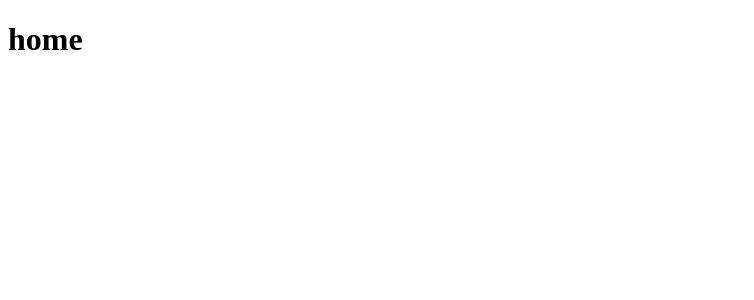
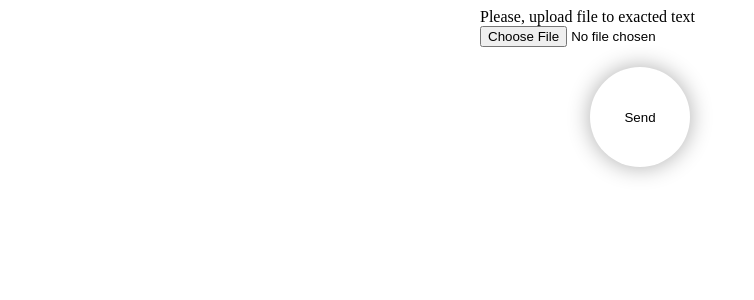
Before and after one commit to ycarpenter/convert-photo2text, a React (Create React App) app: page / in a window 1280 px wide. Shown: the top 300 px of the page, without its empty margins (0-754 px from the left). Built offline with nearby package versions, Linux system fonts and the light colour scheme.

Commit message:
feat: add form

```diff
--- a/public/index.html
+++ b/public/index.html
@@ -13,32 +13,13 @@
       manifest.json provides metadata used when your web app is installed on a
       user's mobile device or desktop. See https://developers.google.com/web/fundamentals/web-app-manifest/
     -->
-    <link rel="manifest" href="%PUBLIC_URL%/manifest.json" />
-    <!--
-      Notice the use of %PUBLIC_URL% in the tags above.
-      It will be replaced with the URL of the `public` folder during the build.
-      Only files inside the `public` folder can be referenced from the HTML.
-
-      Unlike "/favicon.ico" or "favicon.ico", "%PUBLIC_URL%/favicon.ico" will
-      work correctly both with client-side routing and a non-root public URL.
-      Learn how to configure a non-root public URL by running `npm run build`.
-    -->
+    <!-- <link rel="manifest" href="%PUBLIC_URL%/manifest.json" /> -->
     <title>PhotoToText</title>
   </head>
 
   <body>
     <noscript>You need to enable JavaScript to run this app.</noscript>
     <div id="root"></div>
-    <!--
-      This HTML file is a template.
-      If you open it directly in the browser, you will see an empty page.
-
-      You can add webfonts, meta tags, or analytics to this file.
-      The build step will place the bundled scripts into the <body> tag.
-
-      To begin the development, run `npm start` or `yarn start`.
-      To create a production bundle, use `npm run build` or `yarn build`.
-    -->
   </body>
 
 </html>
--- a/src/App.tsx
+++ b/src/App.tsx
@@ -1,7 +1,6 @@
-import React from 'react'
+import Main from './pages/Main'
 
-const App = () => {
-  return <h1>home</h1>
+export const App = () => {
+  return <Main />
 }
-
 export default App
--- /dev/null
+++ b/src/components/Button/Button.styled.ts
@@ -0,0 +1,11 @@
+import styled from 'styled-components'
+
+export const Button = styled.button`
+  border-radius: 50%;
+  box-shadow: 0 0 22.5px 0.5px #b0b0b0;
+  width: 100px;
+  height: 100px;
+  background: transparent;
+  border: none;
+  cursor: pointer;
+`
--- /dev/null
+++ b/src/components/Button/Buttons.tsx
@@ -0,0 +1,5 @@
+import { Button } from './Button.styled'
+
+export default function Buttons() {
+  return <Button type='submit'>Send</Button>
+}
--- /dev/null
+++ b/src/components/FieldFile/FieldFile.jsx
@@ -0,0 +1,10 @@
+import { InputFile } from './InputFile.styled'
+
+export default function FieldFile() {
+  return (
+    <label htmlFor='uploadPic'>
+      Please, upload file to exacted text
+      <InputFile type='file' name='uploadPic' id='uploadPic' />
+    </label>
+  )
+}
--- /dev/null
+++ b/src/components/FieldFile/InputFile.styled.ts
@@ -0,0 +1,5 @@
+import styled from 'styled-components'
+
+export const InputFile = styled.input`
+  margin: 0 auto;
+`
--- /dev/null
+++ b/src/pages/FormUpload.styled.ts
@@ -0,0 +1,12 @@
+import styled from 'styled-components'
+
+export const FormUpload = styled.form`
+  display: flex;
+  flex-direction: column;
+  align-items: center;
+  margin: 0 auto;
+  gap: 20px;
+  max-width: 320px;
+`
+
+export default FormUpload
--- /dev/null
+++ b/src/pages/Main.jsx
@@ -0,0 +1,17 @@
+import Buttons from '../components/Button/Buttons'
+import FieldFile from '../components/FieldFile/FieldFile'
+import FormUpload from './FormUpload.styled'
+
+const sendForm = (e) => {
+  e.preventDefault()
+  console.log(e)
+}
+
+export default function Main() {
+  return (
+    <FormUpload autoComplete='off' onSubmit={() => sendForm}>
+      <FieldFile />
+      <Buttons />
+    </FormUpload>
+  )
+}
```
Also changed, not shown: .eslintrc.json.
